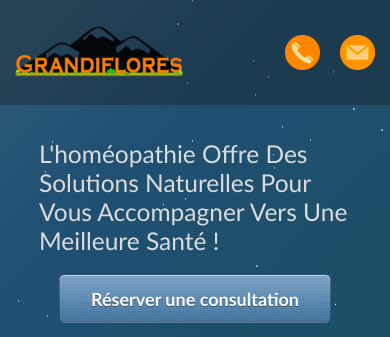
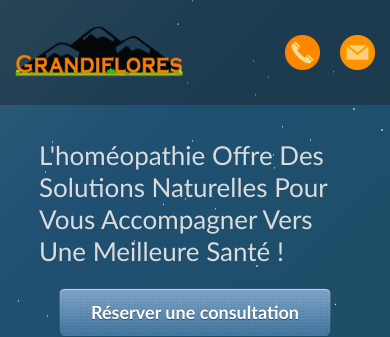
Before and after one commit to nicoloprog/grandiflores, a Next.js app: page / in a window 390 px wide. Shown: the top 337 px of the page. Built offline with nearby package versions, Linux system fonts and the light colour scheme; a web font is replaced by a local one.

Commit message:
font fixing7

```diff
--- a/src/components/section/HeroHome/HeroHome.module.scss
+++ b/src/components/section/HeroHome/HeroHome.module.scss
@@ -692,7 +692,7 @@
         font-size: clamp(1rem, 0.6667rem + 1.3333vw, 2rem);
         margin-top: 0;
         @media screen and (max-width: 450px) {
-          font-size: 24.5px;
+          font-size: 26px;
           font-weight: 500;
           margin-top: 20px;
         }
```
